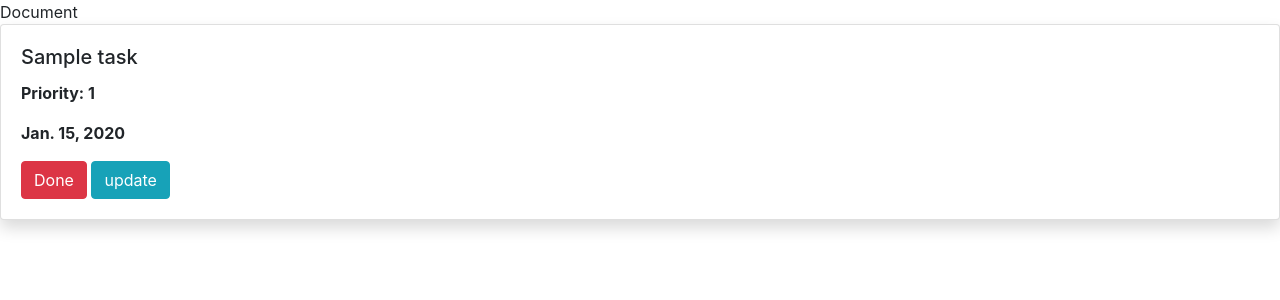
After one commit to smruti-ranjan-kodamasingh/To-Do, a Django app: page /cbvdetail/1/ in a window 1280 px wide. The commit adds this page. Shown: the top 300 px of the page. Run offline with Django 5.2, Linux system fonts and the light colour scheme; tables that the repository leaves empty hold one stand-in row (values such as "Sample post").

Commit message:
modifications

```diff
--- /dev/null
+++ b/mysite/myapp/templates/myapp/detail.html
@@ -0,0 +1,12 @@
+{% extends 'myapp/base.html' %}
+{% block body %}
+<div class="shadow card">
+    <div class="card-body">
+        <h5 class="card-title">{{task.name}}</h5>
+        <p><b>Priority: {{task.priority}}</b></p>
+        <p><b>{{task.date}}</b></p>
+        <a class="btn btn-danger" href="{% url 'delete' task.id %}">Done</a>
+        <a class="btn btn-info" href="{% url 'update' task.id %}">update</a>
+    </div>
+</div>
+{% endblock %}
--- a/mysite/myapp/views.py
+++ b/mysite/myapp/views.py
@@ -1,9 +1,19 @@
 from django.shortcuts import render,redirect
 from .models import Task
 from .forms import TodoForm
+from django.views.generic import ListView
+from django.views.generic.detail import DetailView
 
 # Create your views here.
+class TaskListView(ListView):
+    model = Task
+    template_name = 'myapp/index.html'
+    context_object_name = 'task_list'
 
+class TaskDetailView(DetailView):
+    model = Task
+    template_name = 'myapp/detail.html'
+    context_object_name = 'task'
 
 def index(request):
     task_list = Task.objects.all()
@@ -11,7 +21,6 @@ def index(request):
         name = request.POST.get('name','')
         priority = request.POST.get('priority','')
         date = request.POST.get('date','')
-
         task = Task(name = name, priority = priority, date = date)
         task.save()
         return redirect('/')
--- a/mysite/mysite/urls.py
+++ b/mysite/mysite/urls.py
@@ -22,4 +22,6 @@ urlpatterns = [
     path("",views.index,name='index'),
     path("delete/<int:taskid>/",views.delete,name='delete'),
     path("update/<int:id>/",views.update,name='update'),
+    path("cbvindex/",views.TaskListView.as_view(),name='cbvindex'),
+    path("cbvdetail/<int:pk>/",views.TaskDetailView.as_view(),name='cbvdetail'),
 ]
```
Also changed, not shown: mysite/myapp/static/myapp/style.css (line endings or trailing spaces).
